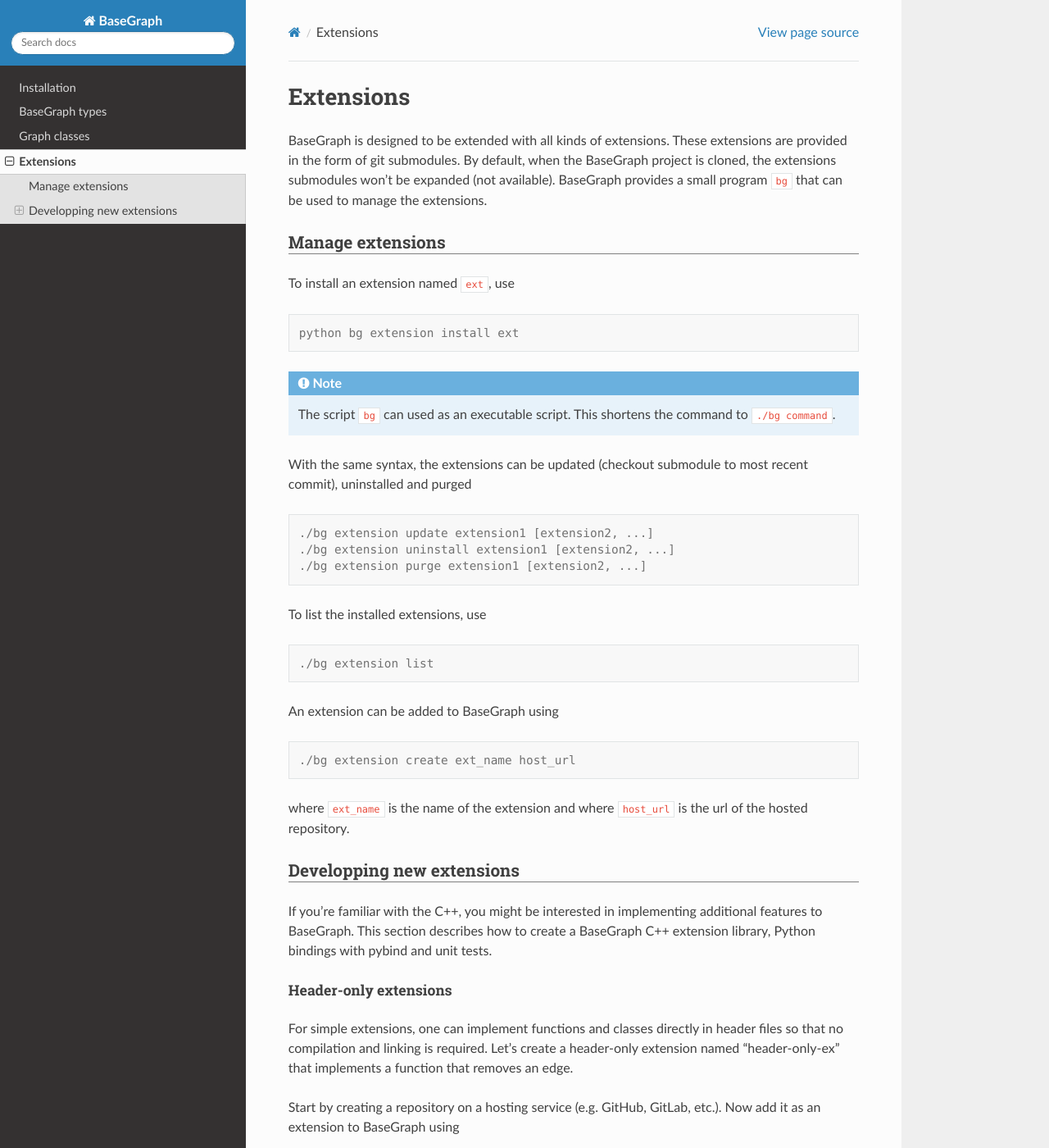
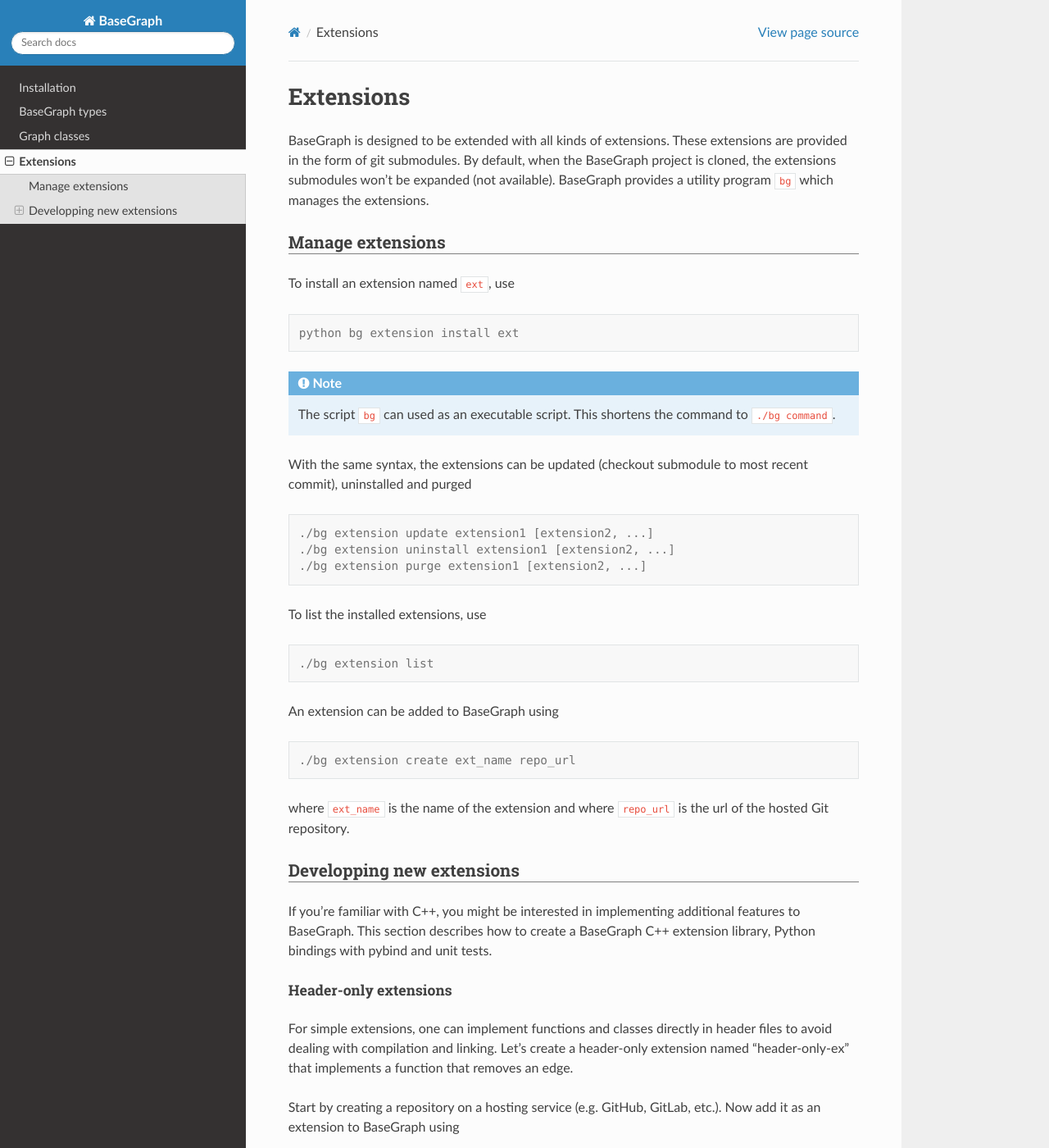
Before and after one commit to BaseGraph/BaseGraph, a Sphinx documentation site: the page built from docs/extensions.rst, in a window 1280 px wide and 1400 px high. Shown: the whole window at 82% size. Built offline with Sphinx 7.4.7 and the Read the Docs theme 2.0.0, drawn with Linux system fonts in a browser that asks for light colours; some of the changed text lies outside the part shown.

Commit message:
update extension documentation

```diff
--- a/docs/extensions.rst
+++ b/docs/extensions.rst
@@ -4,8 +4,8 @@
 BaseGraph is designed to be extended with all kinds of extensions. These
 extensions are provided in the form of git submodules. By default, when
 the BaseGraph project is cloned, the extensions submodules won't be expanded
-(not available). BaseGraph provides a small program ``bg`` that can be used
-to manage the extensions.
+(not available). BaseGraph provides a utility program ``bg`` which
+manages the extensions.
 
 
 Manage extensions
@@ -41,16 +41,16 @@
 
 .. code-block:: console
 
-   ./bg extension create ext_name host_url
+   ./bg extension create ext_name repo_url
 
-where ``ext_name`` is the name of the extension and where ``host_url`` is the
-url of the hosted repository.
+where ``ext_name`` is the name of the extension and where ``repo_url`` is the
+url of the hosted Git repository.
 
 
 Developping new extensions
 --------------------------
 
-If you're familiar with the C++, you might be interested in implementing
+If you're familiar with C++, you might be interested in implementing
 additional features to BaseGraph. This section describes how to create
 a BaseGraph C++ extension library, Python bindings with pybind and
 unit tests.
@@ -59,7 +59,7 @@
 ++++++++++++++++++++++
 
 For simple extensions, one can implement functions and classes directly in
-header files so that no compilation and linking is required. Let's create
+header files to avoid dealing with compilation and linking. Let's create
 a header-only extension named "header-only-ex" that implements a function
 that removes an edge.
 
@@ -177,20 +182,28 @@
    ./bg install cpp
 
 The new library will now be part of the BaseGraph installation. It will be usable
-by linking any executable to ``BaseGraph_compiledfeature`` in another C++ project.
-The function is be available with
+by linking any executable to ``BaseGraph::compiledFeature`` in another C++ project
+with
+
+.. code-block:: cmake
+
+   # Project CMake code
+   target_link_libraries(ProjectTarget BaseGraph::compiledFeature)
+
+where ``ProjectTarget`` is the target in the external project. The feature is
+now available in this external project
 
 .. code-block:: cpp
 
-   #include "BaseGraph/extensions/header-only-ex/header_feature.h"
+   #include "BaseGraph/extensions/compiled-ex/compiled_feature.h"
    ...
    BaseGraph::Compiled::removeAnEdge(...);
 
 You can at this point test the new features and create a pull request in the
 `BaseGraph repository <https://github.com/antoineallard/base_graph>`_.
 
-Python bindings
-+++++++++++++++
+Providing Python bindings
++++++++++++++++++++++++++
 
 Unit testing
 ++++++++++++
```
Also changed, not shown: other parts of docs/extensions.rst (+13 -8 lines).
